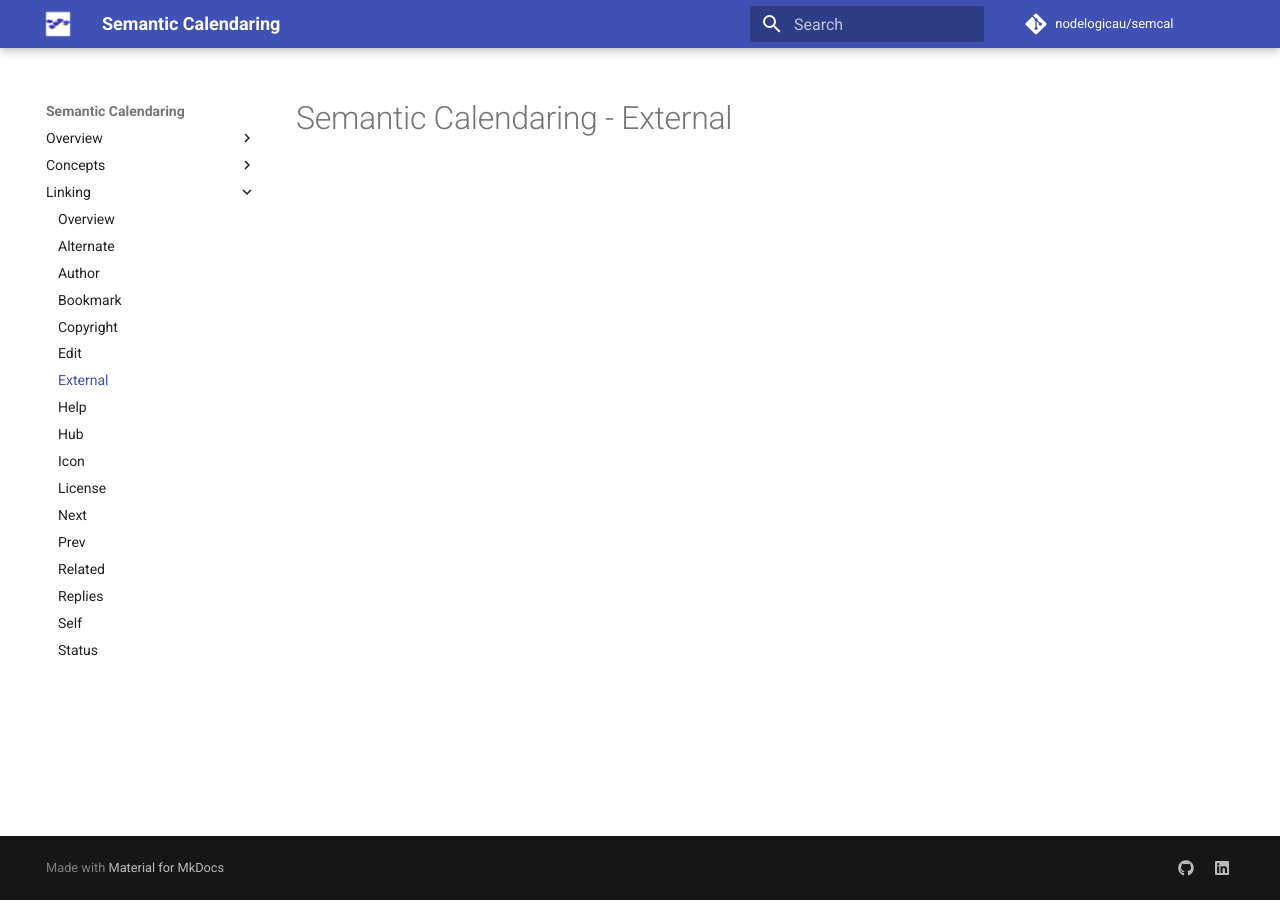
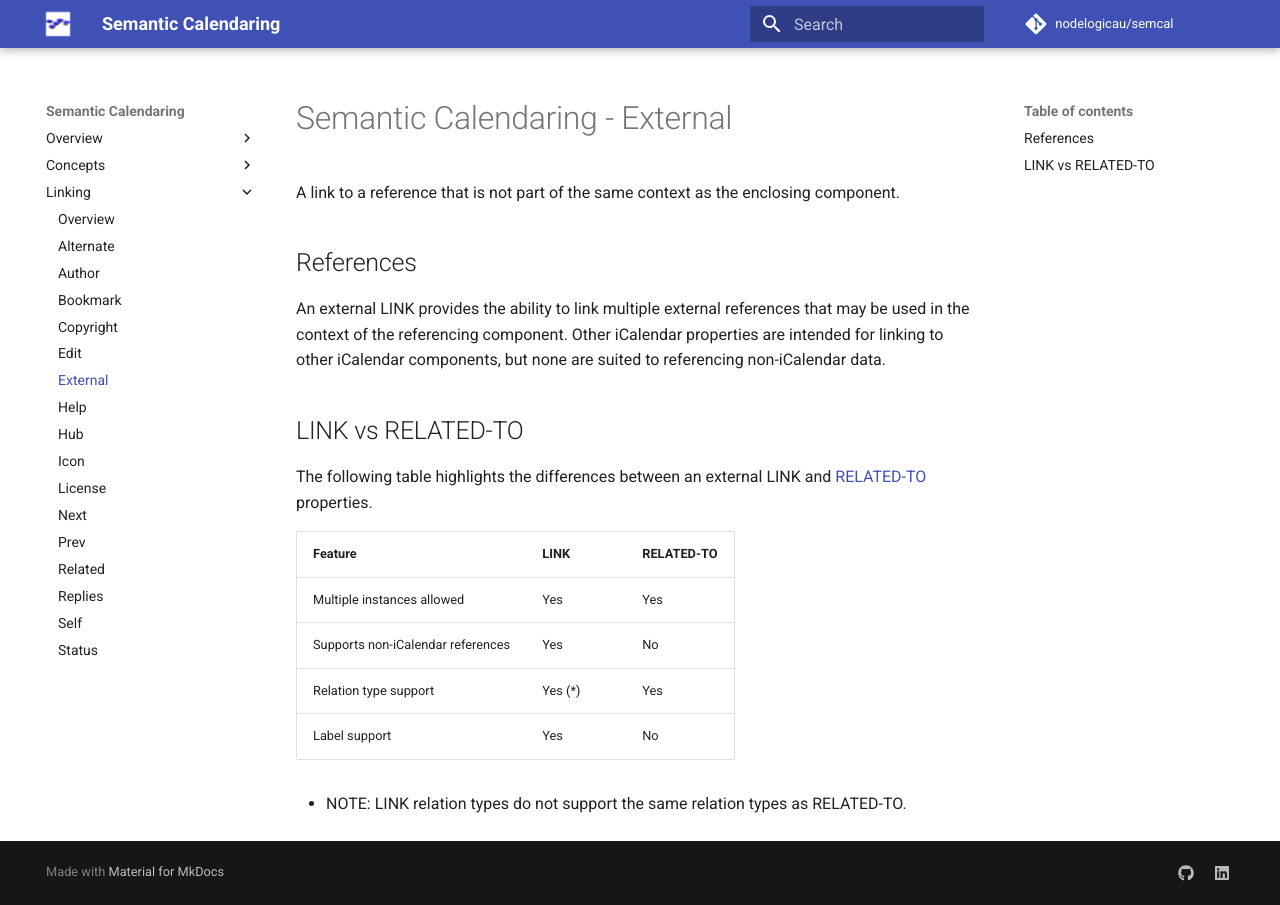
Before and after one commit to nodelogicau/semcal, an MkDocs documentation site: the page built from docs/linking/external.md, in a window 1280 px wide. Built offline with MkDocs 1.6.1 and Material for MkDocs 9.7.7, drawn with Linux system fonts in a browser that asks for light colours; comment, search, counter and statistics services are not loaded.

Commit message:
Added link descriptions

```diff
--- a/docs/linking/external.md
+++ b/docs/linking/external.md
@@ -1 +1,23 @@
 # Semantic Calendaring - External
+
+A link to a reference that is not part of the same context as the enclosing component.
+
+## References
+
+An external LINK provides the ability to link multiple external references that may be used
+in the context of the referencing component. Other iCalendar properties are intended for linking
+to other iCalendar components, but none are suited to referencing non-iCalendar data.
+
+## LINK vs RELATED-TO
+
+The following table highlights the differences between an external LINK and
+[RELATED-TO](https://www.rfc-editor.org/rfc/rfc9253.html#name-related-to) properties.
+
+| Feature                           | LINK    | RELATED-TO |
+|-----------------------------------|---------|------------|
+| Multiple instances allowed        | Yes     | Yes        |
+| Supports non-iCalendar references | Yes     | No         |
+| Relation type support             | Yes (*) | Yes        |
+| Label support                     | Yes     | No         |
+
+* NOTE: LINK relation types do not support the same relation types as RELATED-TO.
```
Also changed, not shown: docs/linking/alternate.md (+7 -7 lines), docs/linking/author.md (+5 -5 lines), docs/linking/bookmark.md (+19 -0 lines), docs/linking/copyright.md (+6 -0 lines), docs/linking/edit.md (+13 -0 lines).
